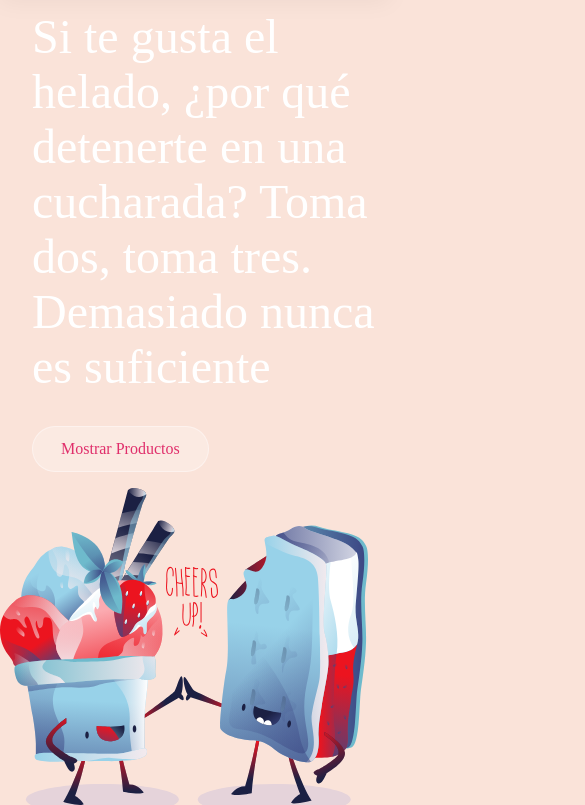
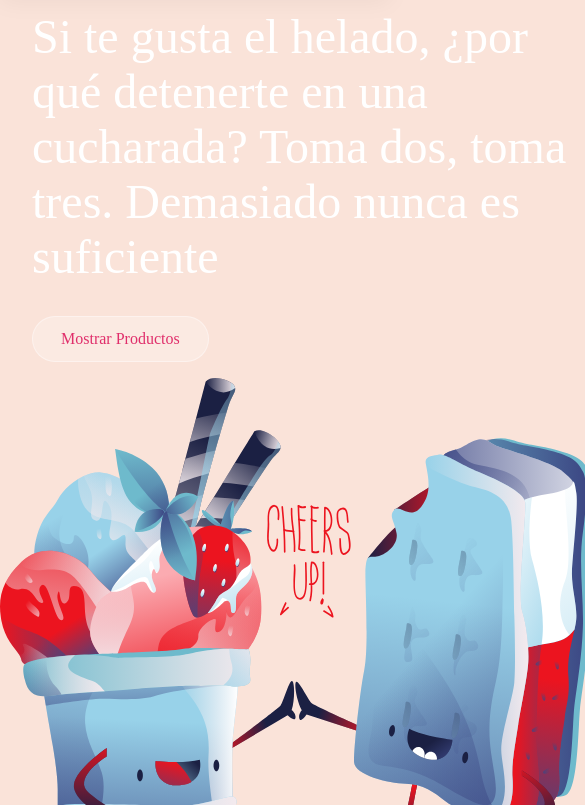
Before and after one commit to Apolinar01/nelly, a plain HTML site: page index.html in a window 390 px wide. Shown: the part 39-844 px from the top of the page, 585 px wide, since content can reach past the window. Drawn offline with nearby package versions, Linux system fonts and the light colour scheme.

Commit message:
cambio imagen

```diff
--- a/css/estilos.css
+++ b/css/estilos.css
@@ -390,5 +390,7 @@ img{
 }
 
 @media (max-width:575px) {
-
+    img{
+        width:37rem
+    }
 }
```
